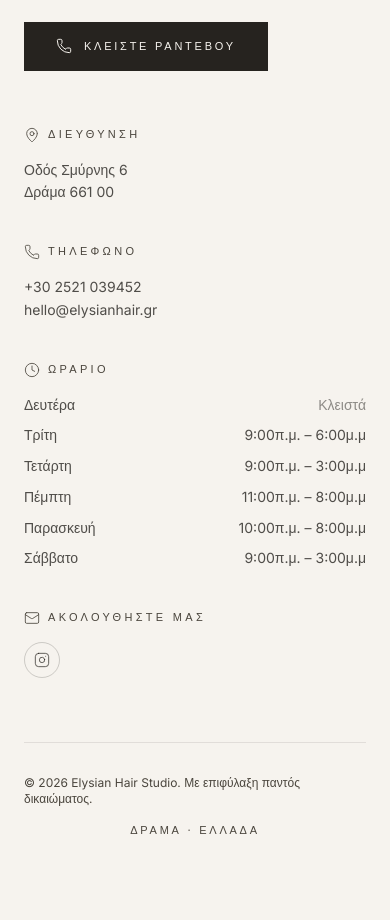
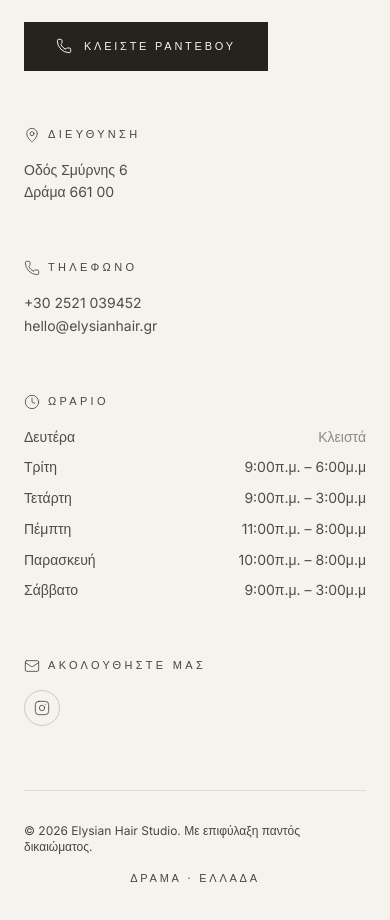
Before and after one commit to Kwnstantinos-c/elysian-hair-studio, a Next.js app: page / in a window 390 px wide. Shown: the part 4580-5500 px from the top of the page. Before the commit the page ends 5458 px from the top, so only its background shows below. Built offline with nearby package versions, Linux system fonts and the light colour scheme; no server answers; the database is empty; a web font is replaced by a local one.

Commit message:
[fix] mobile responsive footer

```diff
--- a/src/components/Footer.tsx
+++ b/src/components/Footer.tsx
@@ -80,7 +80,7 @@
             whileInView="visible"
             viewport={{ once: true, margin: "-80px" }}
             variants={fadeUp}
-            className="grid grid-cols-1 gap-x-10 gap-y-10 text-sm sm:grid-cols-2 sm:gap-y-12"
+            className="grid grid-cols-1 gap-x-10 gap-y-14 text-sm sm:grid-cols-2 sm:gap-y-12"
           >
             <div>
               <div className="mb-4 flex items-center gap-2 text-charcoal-soft">
```
